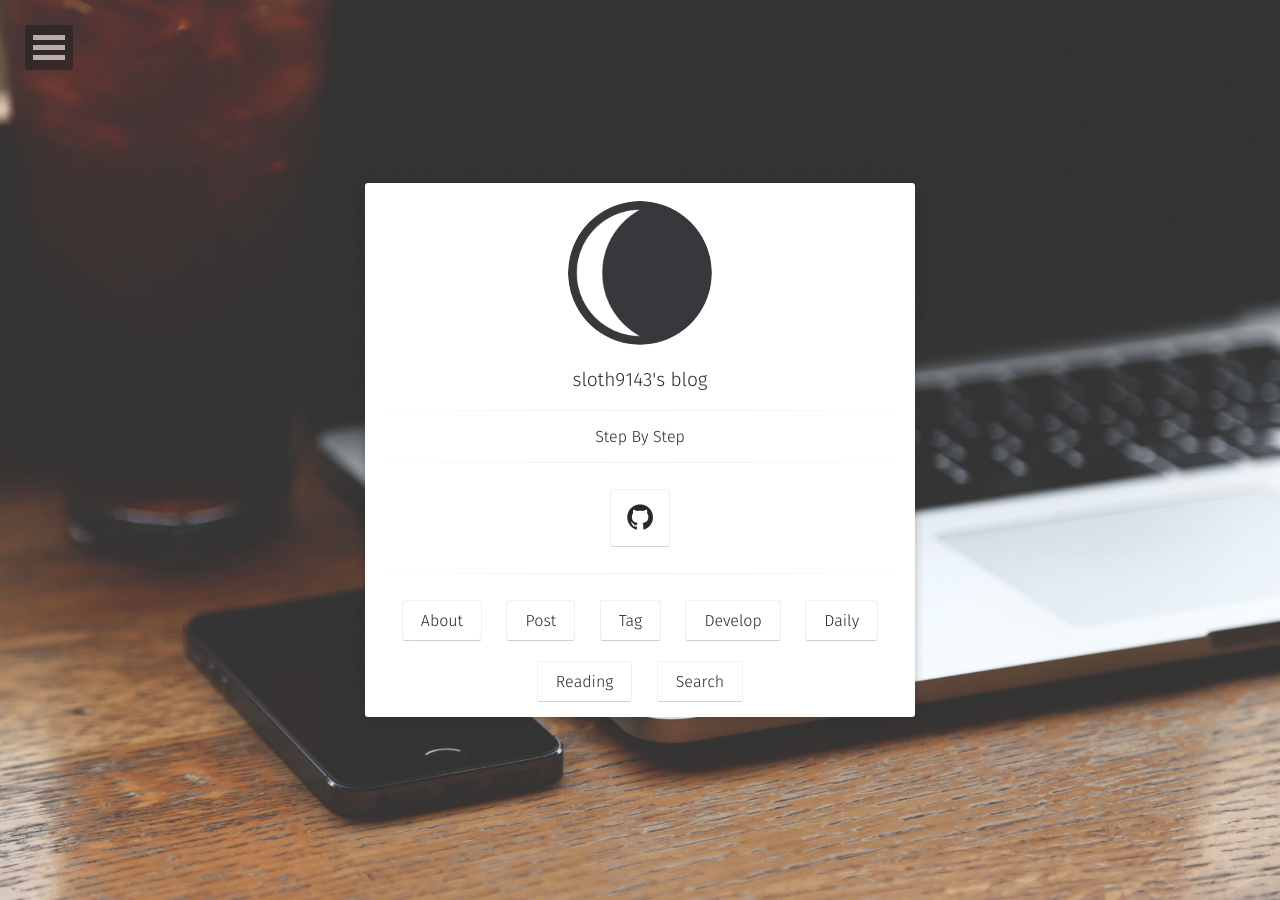
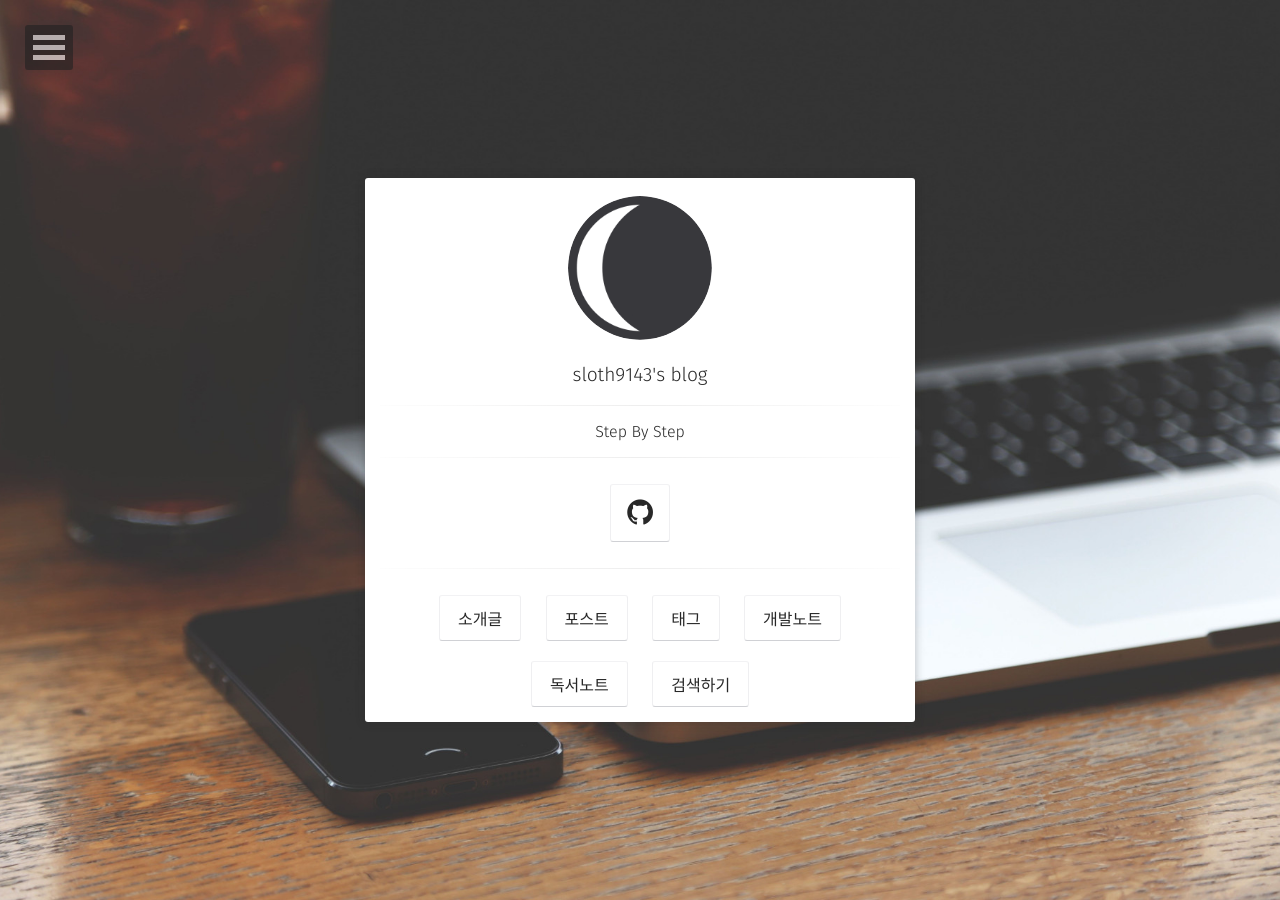
Before and after one commit to sloth9143/sloth9143.github.io, a Jekyll site: the page built from index.html, in a window 1280 px wide. Built offline with Jekyll 4.4.1, drawn with Linux system fonts in a browser that asks for light colours; some web fonts are replaced.

```diff
--- a/_includes/nav.html
+++ b/_includes/nav.html
@@ -3,7 +3,7 @@
 		<ul class="dl-menu">
 			<li><a href="{{ site.url }}/">Home</a></li>
 			<li>
-				<a href="#">소개</a>
+				<a href="#">소개글</a>
 				<ul class="dl-submenu">
 					<li>
 						<img src="{{ site.url }}/{{ site.logo }}" alt="{{ site.title }} photo" class="author-photo">
--- a/_layouts/home.html
+++ b/_layouts/home.html
@@ -32,13 +32,13 @@ layout: compress
                     {% include social-links.html %}
                   <hr class="hr-line">
                   <h3 class="title">
-                         <a class="btn zoombtn" href="{{ site.url }}/about">About</a>
-                         <a class="btn zoombtn" href="{{ site.url }}/posts">Post</a>
-                         <a class="btn zoombtn" href="{{ site.url }}/tags">Tag</a>
-						 <a class="btn zoombtn" href="{{ site.url }}/develop">Develop</a>
-                         <a class="btn zoombtn" href="{{ site.url }}/daily">Daily</a>
-                         <a class="btn zoombtn" href="{{ site.url }}/book">Reading</a>
-						 <a class="btn zoombtn" href="{{ site.url }}/search">Search</a>
+                         <a class="btn zoombtn" href="{{ site.url }}/about">소개글</a>
+                         <a class="btn zoombtn" href="{{ site.url }}/posts">포스트</a>
+                         <a class="btn zoombtn" href="{{ site.url }}/tags">태그</a>
+						 <a class="btn zoombtn" href="{{ site.url }}/develop">개발노트</a>
+                         <!--<a class="btn zoombtn" href="{{ site.url }}/daily">Daily</a>-->
+                         <a class="btn zoombtn" href="{{ site.url }}/book">독서노트</a>
+						 <a class="btn zoombtn" href="{{ site.url }}/search">검색하기</a>
                  </h3>
             </div>
         </div>
--- a/_layouts/post-list.html
+++ b/_layouts/post-list.html
@@ -23,7 +23,7 @@ layout: compress
                 </div>
                 <div class="post-list">
                     {% for post in site.posts %}
-                        {% if post.project == null %}
+                        {% if post.project == null and post.isShow != false %}
                     <ul>
                         <li class="wow fadeInLeft" data-wow-duration="1.5s">
                             <a class="zoombtn" href="{{ site.url }}{{ post.url }}">{{ post.title }}</a>
```
Also changed, not shown: _data/navigation.yml (+4 -4 lines), _posts/2020-01-17-daily-sample-page.md (+1 -0 lines).
